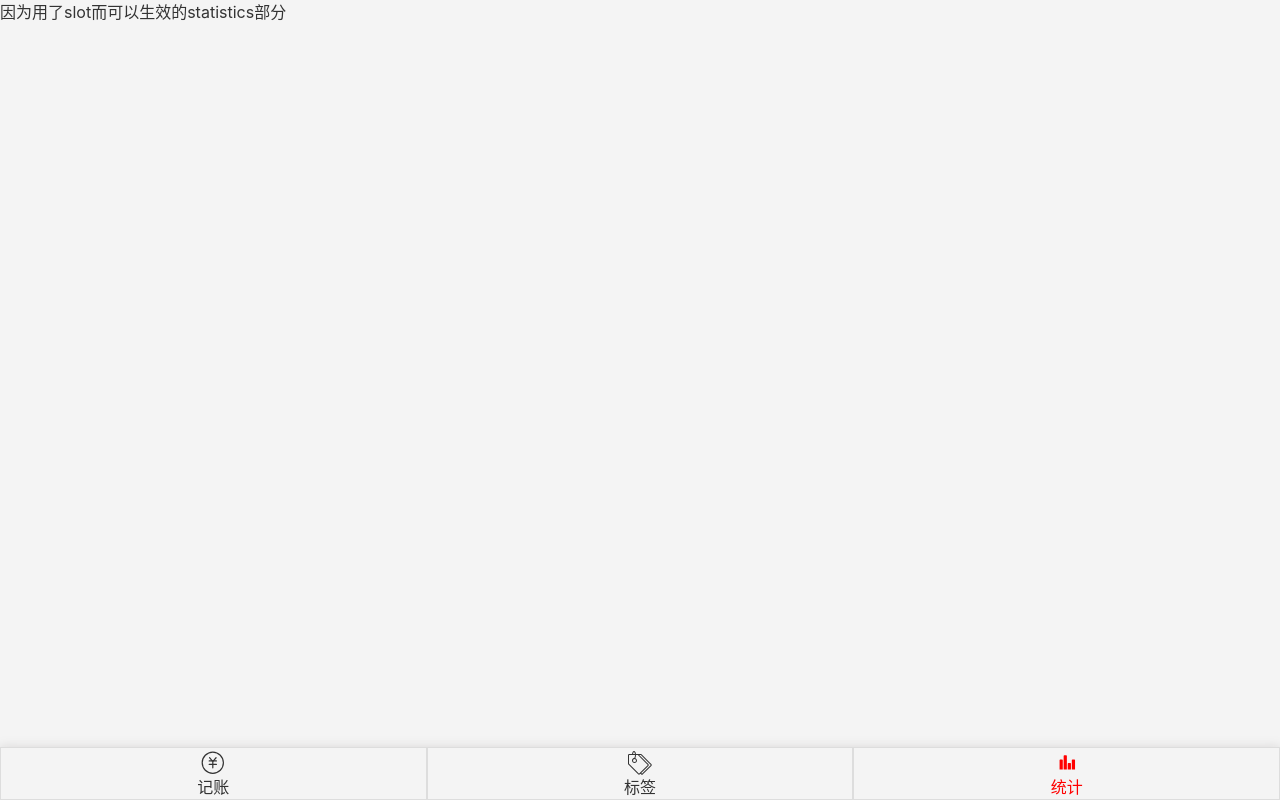
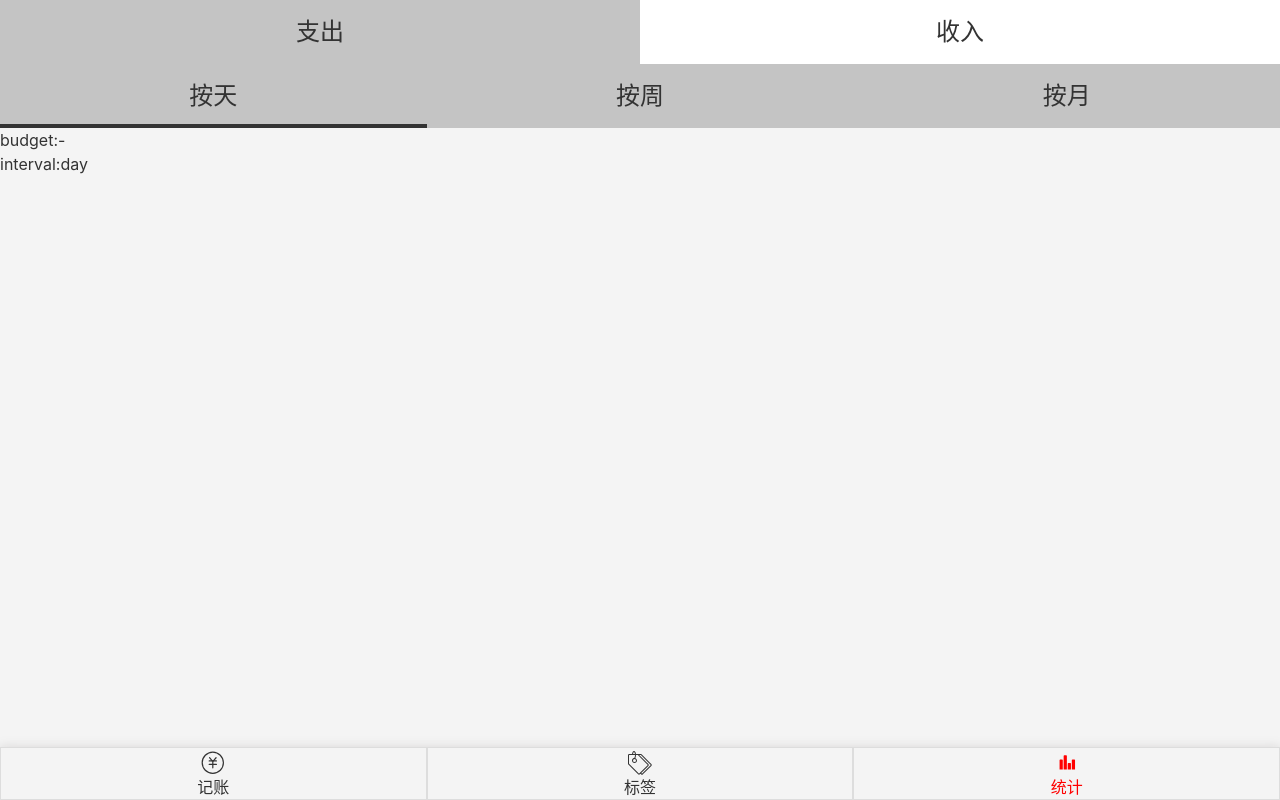
Before and after one commit to Lixianlai-2/Wealth-assistant, a Vue app: page /#/statistics in a window 1280 px wide. Built offline with nearby package versions, Linux system fonts and the light colour scheme.

Commit message:
创造tab组件，构建statistics页面

```diff
--- a/src/components/Money/Budget.vue
+++ b/src/components/Money/Budget.vue
@@ -1,9 +1,26 @@
 <template>
   <div class="budgetContainer">
     <ul>
-      <!-- 当type等于-时，才让class等于selected -->
+      <!-- <li
+        :class="{
+          [classPrefix + '-item']: classPrefix,
+          selected: value === '-',
+        }"
+        @click="selectType('-')"
+      >
+        支出
+      </li> -->
+
+      <!-- <li
+        :class="{
+          [classPrefix + '-item']: classPrefix,
+          selected: value === '+',
+        }"
+        @click="selectType('+')"
+      >
+        收入
+      </li> -->
       <li :class="type === '-' && 'selected'" @click="selectType('-')">支出</li>
-      <!-- 当type等于-时，才让class等于selected -->
       <li :class="type === '+' && 'selected'" @click="selectType('+')">收入</li>
     </ul>
   </div>
@@ -17,8 +34,8 @@
 import { Component, Watch, Prop } from "vue-property-decorator";
 @Component
 export default class Budget extends Vue {
-  // @Prop({ default: "default value" }) type!: string;
-  // @Prop() type!: string;
+  @Prop(String) classPrefix?: string;
+  @Prop(String) value!: string;
   type = "-";
 
   selectType(type: string) {
--- a/src/components/Nav.vue
+++ b/src/components/Nav.vue
@@ -26,7 +26,7 @@
 
 <style lang="scss" scoped>
 @import "~@/assets/styles/helper.scss";
-
+// import ""
 nav {
   // 文字对齐
   // text-align: center;
--- /dev/null
+++ b/src/components/Tabs.vue
@@ -0,0 +1,69 @@
+<template>
+  <ul class="tabs">
+    <li
+      v-for="item in dataSource"
+      :key="item.value"
+      @click="select(item)"
+      :class="liClass(item)"
+    >
+      {{ item.text }}
+    </li>
+  </ul>
+</template>
+
+<script lang="ts">
+import { Vue, Component, Prop } from "vue-property-decorator";
+
+type DataSourceItem = {
+  text: string;
+  value: string;
+};
+
+@Component
+export default class Tabs extends Vue {
+  //   required:true的作用就是必须传，不传就报错
+  @Prop({ required: true, type: Array }) dataSource!: DataSourceItem[];
+  @Prop(String) readonly value!: string;
+  @Prop(String) classPrefix?: string;
+
+  select(item: DataSourceItem) {
+    // 触发update:value事件，把item.value作为函数的参数，或者作为值传给父组件
+    this.$emit("update:value", item.value);
+  }
+
+  liClass(item: DataSourceItem) {
+    return {
+      // 外部传入的classPrefix决定class名字
+      [this.classPrefix + "-tab"]: this.classPrefix,
+      // 决定是哪个li被选中
+      selected: item.value === this.value,
+    };
+  }
+}
+</script>
+
+<style lang="scss" scoped>
+.tabs {
+  background: #c4c4c4;
+  display: flex;
+  text-align: center;
+  font-size: 24px;
+  > li {
+    width: 50%;
+    height: 64px;
+    display: flex;
+    justify-content: center;
+    align-items: center;
+    position: relative;
+    &.selected::after {
+      content: "";
+      position: absolute;
+      bottom: 0;
+      left: 0;
+      width: 100%;
+      height: 4px;
+      background: #333;
+    }
+  }
+}
+</style>
--- a/src/views/Statistics.vue
+++ b/src/views/Statistics.vue
@@ -1,18 +1,73 @@
 <template>
   <div>
-    <layout>因为用了slot而可以生效的statistics部分</layout>
+    <layout>
+      <Tabs
+        class-prefix="budget"
+        :dataSource="budgetList"
+        :value.sync="budgetType"
+      />
+      <Tabs
+        class-prefix="interval"
+        :dataSource="intervalList"
+        :value.sync="interval"
+      />
+      budget:{{ budgetType }}
+      <br />
+      interval:{{ interval }}
+    </layout>
   </div>
 </template>
 
 <script lang="ts">
-// import Nav from "@/components/Nav.vue";
-// import layout from "@/components/layout.vue";
 import Vue from "vue";
+import { Component } from "vue-property-decorator";
 
-export default Vue.extend({
-  // components: { layout },
-  // components: { Nav },
-});
+import Budget from "../components/Money/Budget.vue";
+import Tabs from "../components/Tabs.vue";
+
+@Component({
+  components: {
+    Budget,
+    Tabs,
+  },
+})
+export default class Statistics extends Vue {
+  intervalList = [
+    { text: "按天", value: "day" },
+    { text: "按周", value: "weekend" },
+    { text: "按月", value: "month" },
+  ];
+  budgetList = [
+    { text: "支出", value: "-" },
+    { text: "收入", value: "+" },
+  ];
+
+  budgetType = "-";
+  interval = "day";
+}
 </script>
 
-<style lang="scss" scoped></style>
+<style lang="scss" scoped>
+::v-deep .budget-tab {
+  // border: 3px solid red;
+  background: #ffffff;
+  &.selected {
+    background: #c4c4c4;
+    &::after {
+      display: none;
+    }
+  }
+}
+
+// ::v-deep .budget-tab.selected {
+//   // border: 3px solid red;
+//   background: #ffffff;
+//   &.selected {
+//     // border: 10px solid green;
+//     background: #c4c4c4;
+//     &::after {
+//       display: none;
+//     }
+//   }
+// }
+</style>
```
